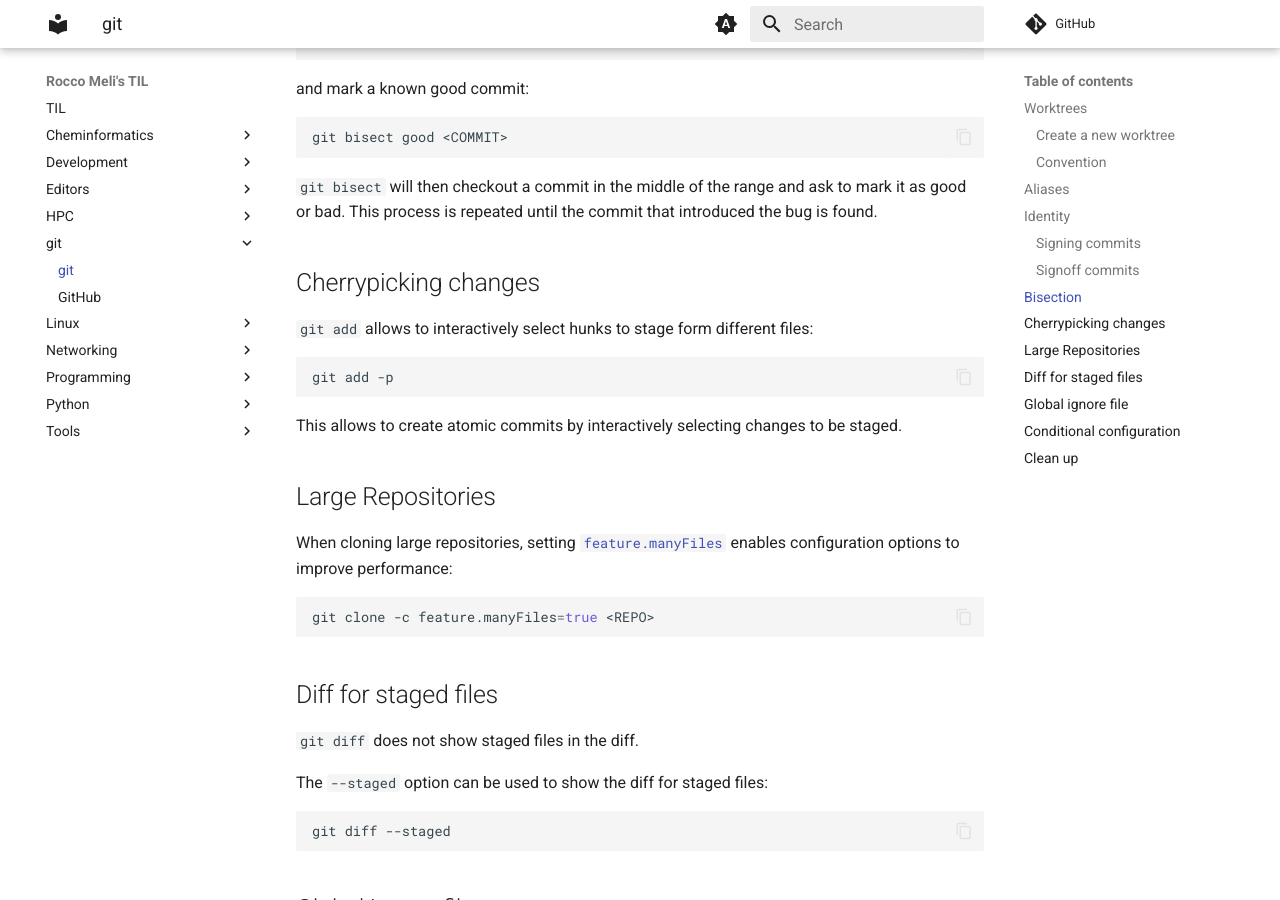
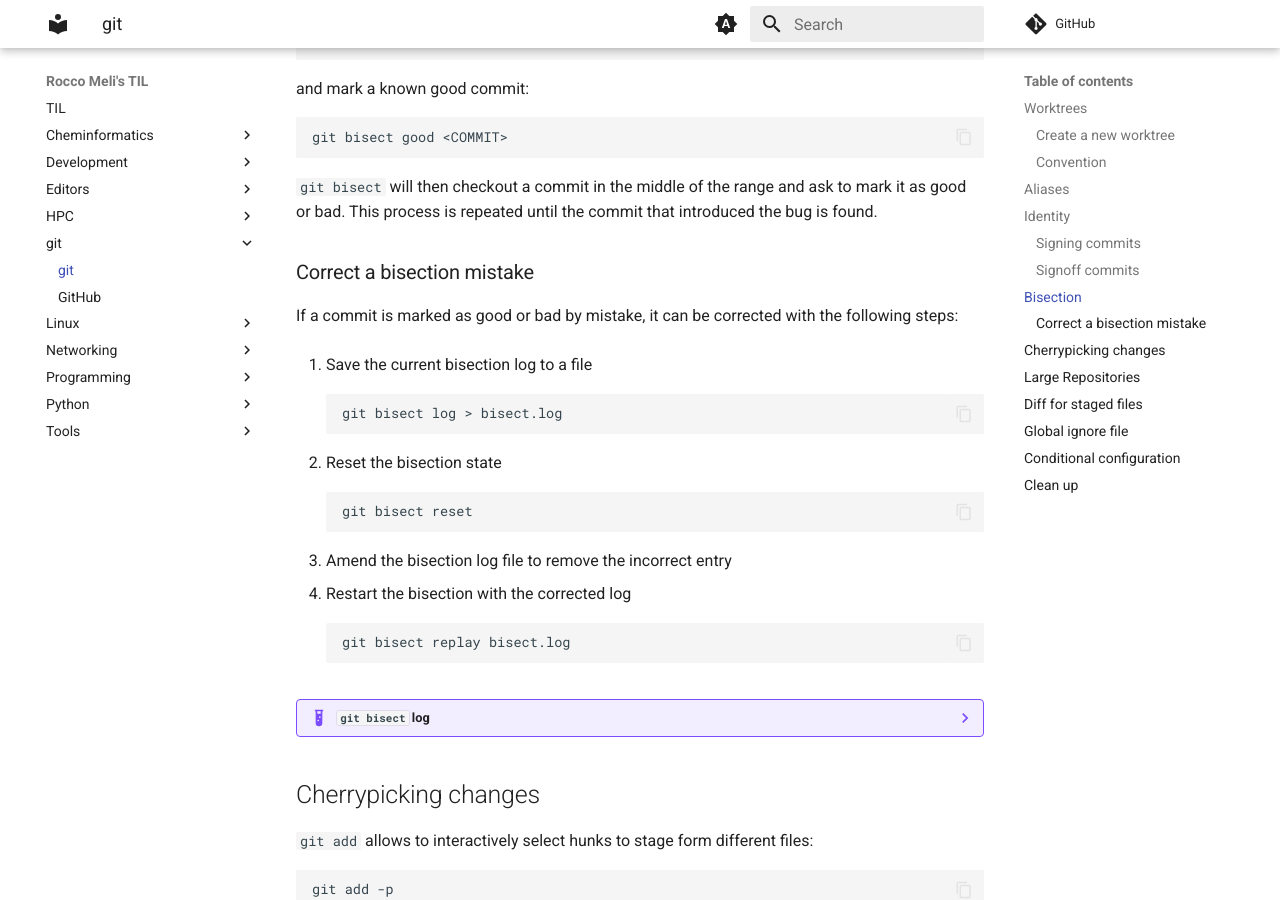
Before and after one commit to RMeli/TIL, an MkDocs documentation site: the page built from docs/git/git.md, in a window 1280 px wide and 900 px high, scrolled down 2165 px. Built offline with MkDocs 1.6.1 and Material for MkDocs 9.7.7, drawn with Linux system fonts in a browser that asks for light colours; comment, search, counter and statistics services are not loaded.

Commit message:
bisection

````diff
--- a/docs/git/git.md
+++ b/docs/git/git.md
@@ -119,6 +119,42 @@ git bisect good <COMMIT>
 `git bisect` will then checkout a commit in the middle of the range and ask to mark it as good or bad.
 This process is repeated until the commit that introduced the bug is found.
 
+### Correct a bisection mistake
+
+If a commit is marked as good or bad by mistake, it can be corrected with the following steps:
+
+1. Save the current bisection log to a file
+   ```bash
+   git bisect log > bisect.log
+   ```
+
+2. Reset the bisection state
+   ```bash
+   git bisect reset
+   ```
+
+3. Amend the bisection log file to remove the incorrect entry
+
+4. Restart the bisection with the corrected log
+   ```bash
+   git bisect replay bisect.log
+   ```
+
+??? example "`git bisect` log"
+
+    ```text
+    git bisect start
+    # status: waiting for both good and bad commits
+    # good: [0128dc24c6d018b61ceaac080640014e1d5ec344] Update README
+    git bisect good 0128dc24c6d018b61ceaac080640014e1d5ec344
+    # bad: [25935e1a7e022ede9fd71bd86dcbaa7a3f1846b7] Merge pull request #85 from gdonval/fix-malloc
+    git bisect bad 25935e1a7e022ede9fd71bd86dcbaa7a3f1846b7
+    # bad: [637a6e5f2953263d4f05574c8d6037356a81b9ea] Merge pull request #65 from Reference-ScaLAPACK/weslleyspereira-fix-cmake-requirements
+    git bisect bad 637a6e5f2953263d4f05574c8d6037356a81b9ea
+    # good: [681a6cf436360a3f5121f224a026150795283e56] Merge pull request #56 from weslleyspereira/try-CI
+    git bisect good 681a6cf436360a3f5121f224a026150795283e56
+    ```
+
 ## Cherrypicking changes
 
 `git add` allows to interactively select hunks to stage form different files:
````
